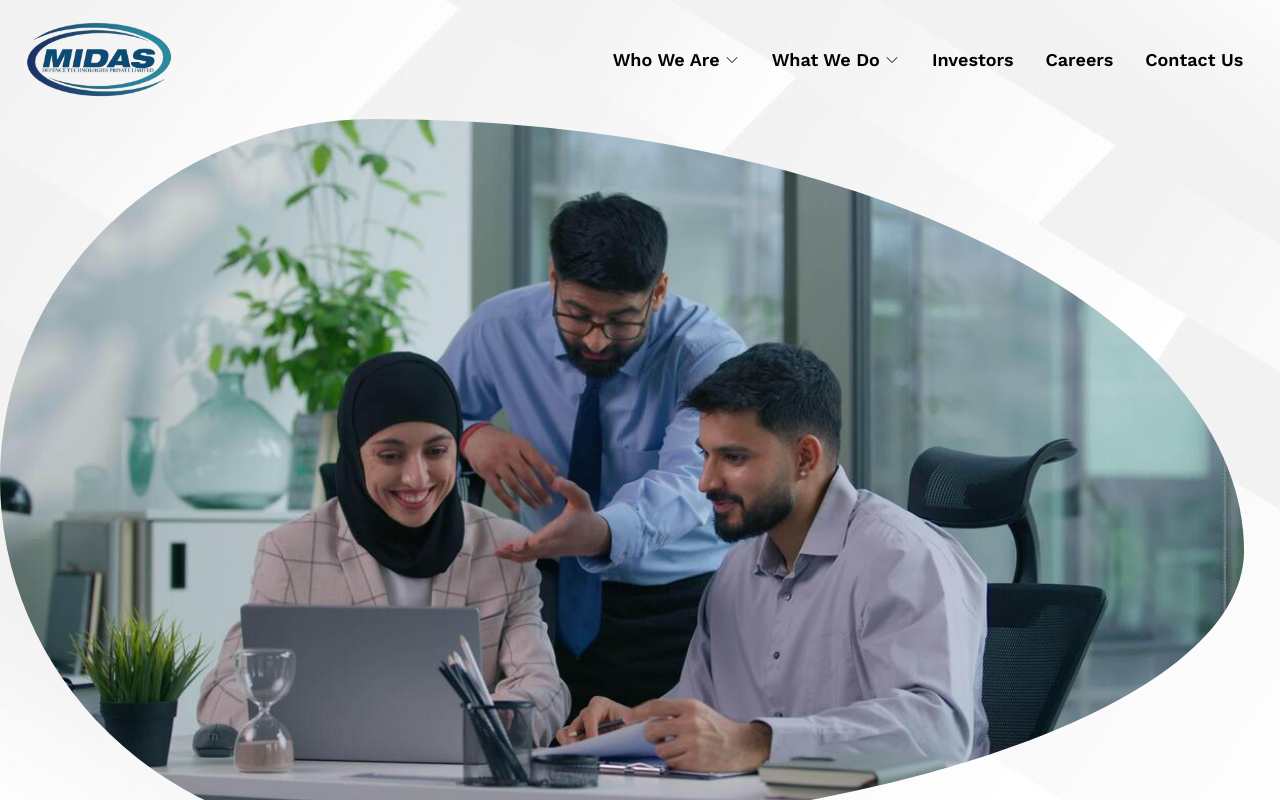
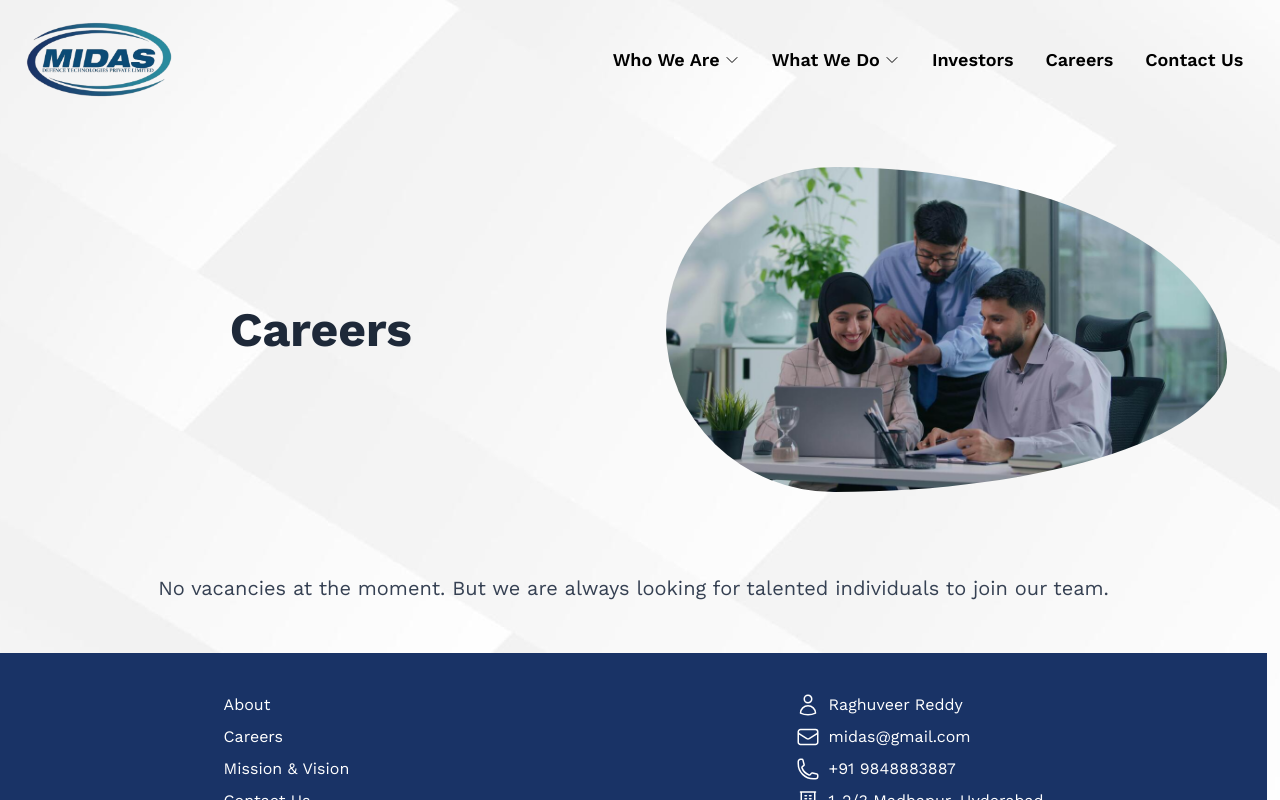
Before and after one commit to SuneelPradeep/midas, a Next.js app: page /careers in a window 1280 px wide. Shown: the top 800 px of the page. Built offline with nearby package versions, Linux system fonts and the light colour scheme.

Commit message:
footer and other changes

```diff
--- a/app/about-us/page.tsx
+++ b/app/about-us/page.tsx
@@ -5,7 +5,7 @@
       <div className='font-extrabold text-4xl text-gray-800 dark:logo-color  space-x-2.5 flex text-center align-center justify-center mb-8 '>About Us</div>
       <div className='flex flex-col lg:flex-row gap-8 items-center'>
 
-    <div className='w-full lg:w-1/2 flex flex-col justify-center gap-6 text-base md:text-lg p-4'>
+        <div className='w-full flex flex-col justify-center gap-6 text-base md:text-lg p-4'>
           <span>
             Midas Defence Technologies Private Limited is an active private company incorporated in defence Technologies Private Limited and is started on September 11, 2025.
           </span>
--- a/app/careers/page.tsx
+++ b/app/careers/page.tsx
@@ -1,20 +1,163 @@
-import Image from "next/image"
+// import Image from "next/image"
+
+// const Careers = () => {
+//     return (
+//         <section className='all-center flex-col mt  gap-4 my-6 py-6'>
+//             <div className='all-center  gap-4 my-6 py-6'>
+
+//                 <div className='w-1/2'>
+//                     <h2 className={`text-center  text-3xl lg:text-5xl font-bold text-gray-800  mb-16 mt-4`}>
+//                         Careers
+//                     </h2>
+//                 </div>
+//                 <div className="relative w-1/2 max-w-311 aspect-1244/720 overflow-hidden rounded-[30%_70%_70%_30%/50%_60%_40%_50%] select-none">
+//                     <Image
+//                         src="/team.jpg"
+//                         alt="careers"
+//                         fill
+//                         sizes="(max-w-[1244px]) 100vw, 1244px"
+//                         className="object-cover"
+//                         priority
+//                     />
+//                 </div>
+
+//             </div>
+
+//             {/* <div className="mt-30">
+//                 <p className="text-lg lg:text-xl text-gray-800">
+//                     No vacancies at the moment. But we are always looking for talented individuals to join our team.
+//                 </p>
+//             </div> */}
+//         </section>
+//     )
+// }
+
+// export default Careers
+
+"use client";
+
+import Image from "next/image";
 
 const Careers = () => {
     return (
-        <section>
-            <div className="relative w-full max-w-311 aspect-1244/720 overflow-hidden rounded-[30%_70%_70%_30%/50%_60%_40%_50%] select-none">
-                <Image
-                    src="/team.jpg"
-                    alt="careers"
-                    fill
-                    sizes="(max-w-[1244px]) 100vw, 1244px"
-                    className="object-cover"
-                    priority
-                />
+        <section className="w-full px-4 sm:px-6 lg:px-10 py-8 lg:py-12">
+
+            {/* =========================
+          CAREERS HERO ROW
+      ========================== */}
+            <div
+                className="
+          mx-auto
+          w-full
+          max-w-7xl
+
+          flex
+          flex-row
+
+          items-center
+          justify-between
+
+          gap-8
+          lg:gap-16
+        "
+            >
+
+                {/* TITLE */}
+                <div
+                    className="
+            w-1/2
+            flex
+            items-center
+            justify-center
+          "
+                >
+                    <h2
+                        className="
+              text-center
+
+              text-3xl
+              sm:text-4xl
+              lg:text-5xl
+
+              font-bold
+
+              text-gray-800
+            "
+                    >
+                        Careers
+                    </h2>
+                </div>
+
+
+                {/* IMAGE */}
+                <div
+                    className="
+            relative
+
+            w-1/2
+
+            aspect-1244/720
+
+            overflow-hidden
+
+            rounded-[30%_70%_70%_30%/50%_60%_40%_50%]
+
+            select-none
+          "
+                >
+                    <Image
+                        src="/team.jpg"
+                        alt="Our team"
+                        fill
+                        priority
+                        sizes="
+              (max-width: 640px) 50vw,
+              (max-width: 1024px) 50vw,
+              622px
+            "
+                        className="
+              object-cover
+            "
+                    />
+                </div>
+
             </div>
+
+
+            {/* =========================
+          CONTENT BELOW HERO
+      ========================== */}
+
+            <div
+                className="
+          mx-auto
+          w-full
+          max-w-5xl
+
+          mt-12
+          lg:mt-20
+
+          text-center
+        "
+            >
+                <p
+                    className="
+            text-base
+            sm:text-lg
+            lg:text-xl
+
+            leading-relaxed
+
+            text-gray-700
+          "
+                >
+                    No vacancies at the moment. But we are always looking
+                    for talented individuals to join our team.
+                </p>
+            </div>
+
         </section>
-    )
-}
+    );
+};
 
-export default Careers
+export default Careers;
--- a/app/components/Footer.tsx
+++ b/app/components/Footer.tsx
@@ -4,8 +4,8 @@
 const Footer = () => {
   return (
     <section className='bg-logo-dark text-white w-full'>
-      <div className=' p-4 py-6 mt-4 flex lg:flex-row flex-col gap-4 justify-around align-center  '>
-        <div className=' all-center gap-8 text-md'>
+      <div className=' p-4 py-6 mt-4 flex flex-row  gap-4 justify-around align-center  '>
+        {/* <div className=' all-center gap-8 text-md'> */}
         {/* <div className=' flex flex-col gap-4'>
           <a href=''>Satellite Programs </a>
          <a href=''> Launch Services</a>
@@ -18,7 +18,7 @@
           <Link href=''>  Mission & Vision </Link>
           <Link href=''>  Contact Us </Link>
         </div>
-        </div>
+        {/* </div> */}
         <div className='md:ms-4 sm:ms-4  flex flex-col justify-center items-start  gap-2  text-md text-start'>
           <span className='all-center text-start  gap-2'>
             <UserIcon className="w-6 h-6" />
--- /dev/null
+++ b/app/investors/page.tsx
@@ -0,0 +1,15 @@
+
+const Investors = () => {
+    return (
+        <section className='all-center flex-col gap-8 my-6 py-6'>
+            <h2 className={`text-center  text-3xl lg:text-5xl font-bold text-gray-800  mb-8 mt-4`}>
+                Investors
+            </h2>
+            <p className="p-6 text-lg lg:text-xl text-gray-800">
+                Not fully invested by any company at the moment. But we are in touch with the right investors and will update you soon.
+            </p>
+        </section>
+    )
+}
+
+export default Investors
--- a/app/mission/page.tsx
+++ b/app/mission/page.tsx
@@ -1,14 +1,14 @@
 
 const Mission = () => {
     return (
-        <section className='all-center my-6 flex-col gap-4'>
+        <section className='all-center my-6 mx-4 px-4 py-6 flex-col gap-4'>
 
             <h2 className="text-center  text-3xl lg:text-5xl font-bold logo-color mb-16">
                 Mission & Vision
             </h2>
             <div className='text-start flex justify-start'>
                 <ul className="list-disc">
-                    <li>  To be at the forefront of the wireless communication revolution through research and development.</li>
+                    <li> To be at the forefront of the wireless communication revolution through research and development.</li>
                     <li>Investing in technologies that can lead to leadership.</li>
                     <li>Employing the finest talent to reach the top through excellence.</li>
                 </ul>
--- a/app/page.tsx
+++ b/app/page.tsx
@@ -15,7 +15,7 @@
         <div className='flex flex-col gap-4 '>
           <Carousel />
           <Mission />
-          <Services />
+          <Services color />
           <ProductsMarqee products={Products} />
         </div>
       </main>
--- a/app/services/page.tsx
+++ b/app/services/page.tsx
@@ -4,10 +4,10 @@
 import Link from "next/link";
 import { ServicesList } from "../utils/utils";
 const Services = (props: any) => {
-    const { id } = props;
+    const { id, color = false } = props;
     return (
-        <section className='my-8 p-4 bg-logo-dark  '>
-            <h2 className="text-center  text-3xl lg:text-5xl font-bold text-slate-200 mb-16 mt-4">
+        <section className={`my-8 p-4 ${color ? 'bg-logo-dark' : 'bg-inherit'}  `}>
+            <h2 className={`text-center  text-3xl lg:text-5xl font-bold ${color ? 'text-slate-200' : 'text-gray-800'}  mb-16 mt-4`}>
                 Our Services
             </h2>
             <div className="grid
```
Also changed, not shown: app/components/Header.tsx (+4 -19 lines), 1 other file (tests, documents, lock files or other folders). Lines whose indentation alone changed are shown as unchanged.
